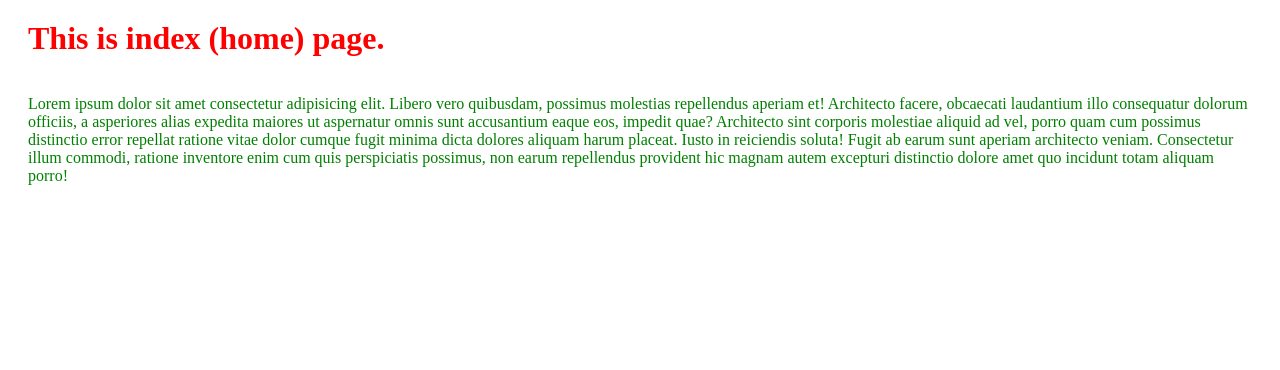
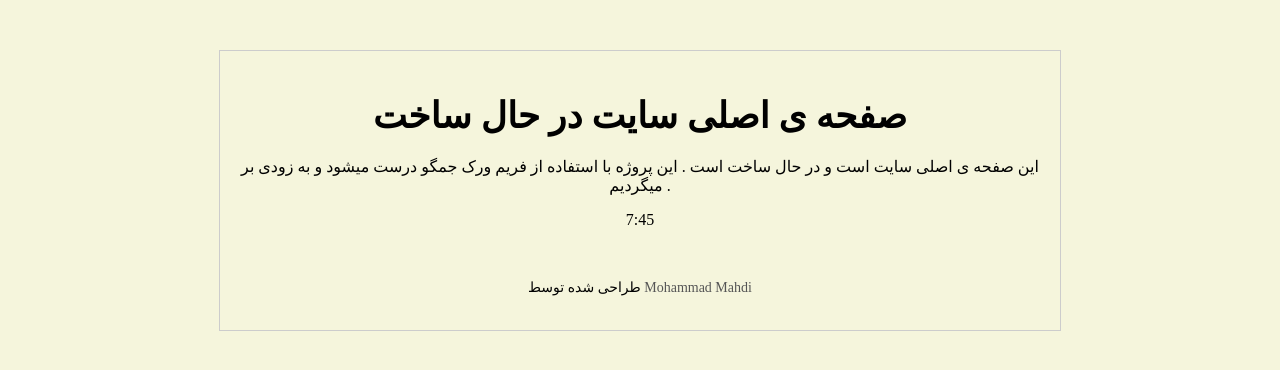
Before and after one commit to Niknam1382/mysite, a Django app: page / in a window 1280 px wide. Shown: the top 370 px of the page. Run offline with Django 4.2, Linux system fonts and the light colour scheme.

Commit message:
general statics directory

```diff
--- a/mysite/urls.py
+++ b/mysite/urls.py
@@ -16,11 +16,14 @@ Including another URLconf
 """
 from django.contrib import admin
 from django.urls import path, include
+from django.conf import settings
+from django.conf.urls.static import static
 urlpatterns = [
     path('admin/', admin.site.urls),
     # path ('url addres', 'view', #'name')
-
     #path('website/', include('website.urls'))
     path('', include('website.urls'))
     # path('blog\', include('blog.urls'))
 ]
+urlpatterns += static(settings.STATIC_URL, document_root=settings.STATIC_ROOT)
+urlpatterns += static(settings.MEDIA_URL, document_root=settings.MEDIA_ROOT)
--- /dev/null
+++ b/statics/index_style.css
@@ -0,0 +1,26 @@
+body {
+	background-color: #f5f5dc;
+}
+
+.container {
+	margin: 50px auto;
+	padding: 20px;
+	border: 1px solid #ccc;
+	width: 80%;
+	max-width: 800px;
+	text-align: center;
+}
+
+h1 {
+	font-size: 36px;
+	margin-bottom: 20px;
+}
+
+.credit {
+	margin-top: 50px;
+	font-size: 14px;
+}
+
+.credit span {
+	color: #555;
+}
--- a/templates/website/index.html
+++ b/templates/website/index.html
@@ -1,33 +1,28 @@
 <!DOCTYPE html>
-<html lang="en">
-
+<html>
 <head>
-    <meta charset="UTF-8">
-    <meta name="viewport" content="width=device-width, initial-scale=1.0">
-    <title>Index</title>
-    <!-- <link rel="stylesheet" href="https://cdn.jsdelivr.net/npm/bootstrap@5.2.3/dist/css/bootstrap.min.css"
-        integrity="sha384-rbsA2VBKQhggwzxH7pPCaAqO46MgnOM80zW1RWuH61DGLwZJEdK2Kadq2F9CUG65" crossorigin="anonymous"> -->
-
-    <link rel="stylesheet" href="static/test.css">
+	<title>صفحه ی اصلی سایت در حال ساخت</title>
+	<link rel="stylesheet" href="statics/index_style.css">
+	<script type="text/javascript">
+		function displayTime() {
+			var currentTime = new Date();
+			var hours = currentTime.getHours();
+			var minutes = currentTime.getMinutes();
+			if (minutes < 10) {
+				minutes = "0" + minutes;
+			}
+			var timeString = hours + ":" + minutes + " ";
+			document.getElementById("clock").innerHTML = timeString;
+		}
+		setInterval(displayTime, 1000);
+	</script>
 </head>
-
 <body>
-    <h1>This is index (home) page.</h1>
-    <br />
-    <p>Lorem ipsum dolor sit amet consectetur adipisicing elit. Libero vero quibusdam, possimus molestias repellendus
-        aperiam et! Architecto facere, obcaecati laudantium illo consequatur dolorum officiis, a asperiores alias
-        expedita maiores ut aspernatur omnis sunt accusantium eaque eos, impedit quae? Architecto sint corporis
-        molestiae aliquid ad vel, porro quam cum possimus distinctio error repellat ratione vitae dolor cumque fugit
-        minima dicta dolores aliquam harum placeat. Iusto in reiciendis soluta! Fugit ab earum sunt aperiam architecto
-        veniam. Consectetur illum commodi, ratione inventore enim cum quis perspiciatis possimus, non earum repellendus
-        provident hic magnam autem excepturi distinctio dolore amet quo incidunt totam aliquam porro!</p>
-
-    <!-- <script src="https://cdn.jsdelivr.net/npm/bootstrap@5.2.3/dist/js/bootstrap.min.js"
-        integrity="sha384-cuYeSxntonz0PPNlHhBs68uyIAVpIIOZZ5JqeqvYYIcEL727kskC66kF92t6Xl2V"
-        crossorigin="anonymous"></script>
-    <script src="https://cdn.jsdelivr.net/npm/bootstrap@5.2.3/dist/js/bootstrap.bundle.min.js"
-        integrity="sha384-kenU1KFdBIe4zVF0s0G1M5b4hcpxyD9F7jL+jjXkk+Q2h455rYXK/7HAuoJl+0I4"
-        crossorigin="anonymous"></script> -->
+	<div class="container">
+		<h1>صفحه ی اصلی سایت در حال ساخت</h1>
+		<p>این صفحه ی اصلی سایت است و در حال ساخت است . این پروژه با استفاده از فریم ورک جمگو درست میشود و به زودی بر میگردیم .</p>
+		<p id="clock"></p>
+		<p class="credit">طراحی شده توسط <span>Mohammad Mahdi</span></p>
+	</div>
 </body>
-
 </html>
--- a/website/static/test.css
+++ /dev/null
@@ -1,9 +0,0 @@
-h1{
-    color: red;
-    margin: 20px 20px;
-}
-p{
-    color: green;
-    font-family: serif;
-    margin: auto 20px;
-}
--- a/website/urls.py
+++ b/website/urls.py
@@ -9,5 +9,4 @@ urlpatterns = [
     ###
     path('http-test', http_test),
     path('json-test', json_test)
-
 ]
```
Also changed, not shown: mysite/settings.py (+7 -0 lines).
